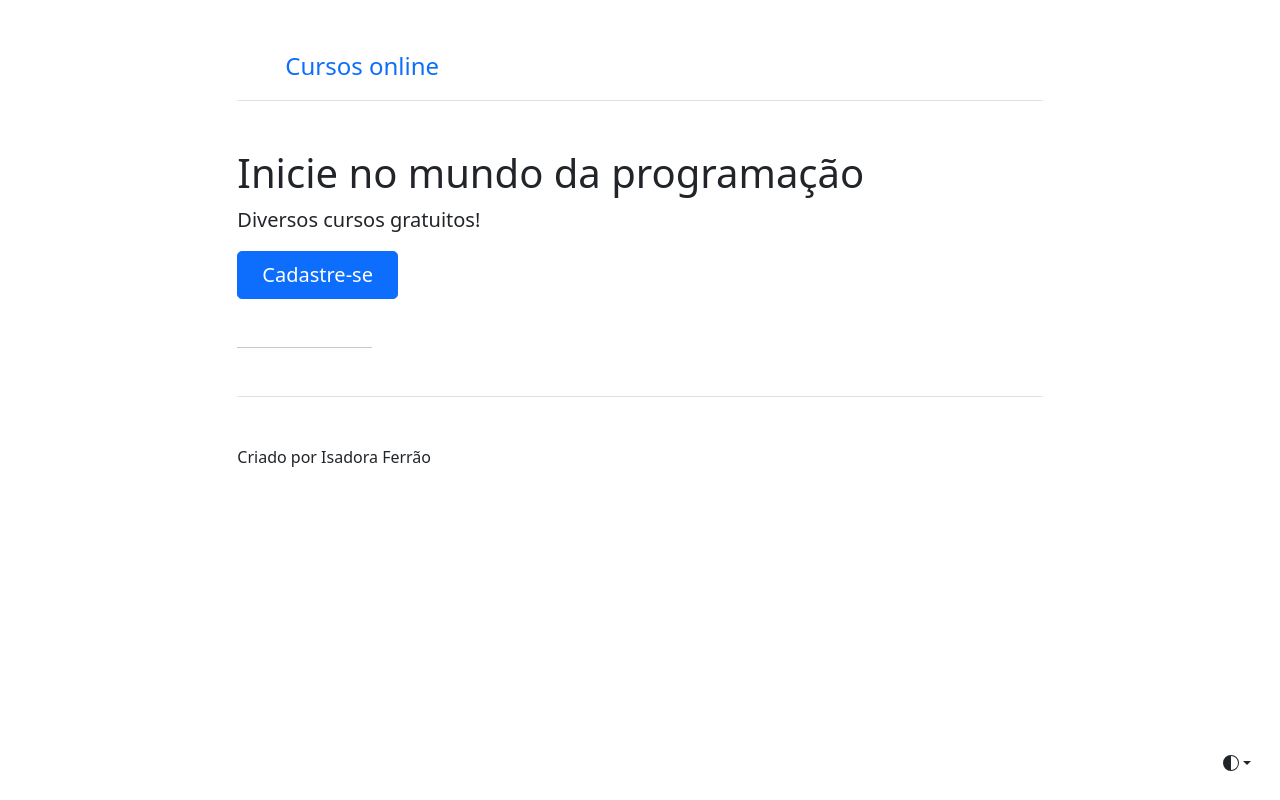
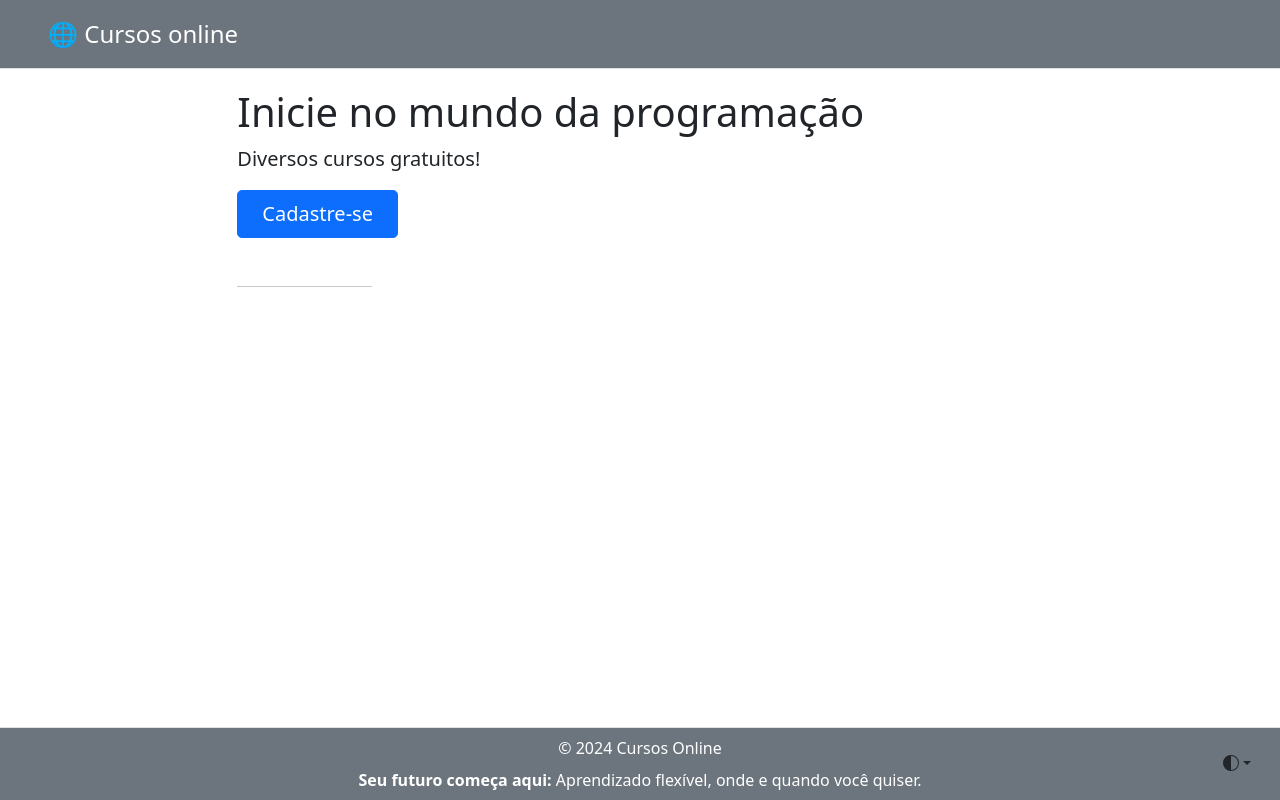
Before and after one commit to Ignacio-fabianamaria/django_web, a Django app: page / in a window 1280 px wide. Run offline with Django 5.2, Linux system fonts and the light colour scheme; some libraries are stand-ins or nearby versions.

Commit message:
update inicio template

```diff
--- a/cadastro_curso_womakers/base/templates/inicio.html
+++ b/cadastro_curso_womakers/base/templates/inicio.html
@@ -141,17 +141,16 @@
     </div>
 
 
-<div class="col-lg-8 mx-auto p-4 py-md-5">
-  <header class="d-flex align-items-center pb-3 mb-5 border-bottom">
-    <a href="/" class="d-flex align-items-center text-body-emphasis text-decoration-none">
+<div class="col-lg-8 mx-auto p-4 ">
+  <header class="d-flex align-items-center pt-3 pb-3 mb-5 border-bottom fixed-top bg-secondary">
+    <a href="/" class="d-flex align-items-center  text-decoration-none">
       <svg class="bi me-2" width="40" height="32"><use xlink:href="#bootstrap"/></svg>
-      <span class="fs-4">Cursos online</span>
+      <span class="fs-4 text-white">🌐 Cursos online</span>
     </a>
   </header>
-
-  <main>
+  <main class="pt-5">
     {% block principal %}
-    <h1 class="text-body-emphasis">Inicie no mundo da programação</h1>
+    <h1 class="text-body-emphasis pt-3">Inicie no mundo da programação</h1>
 
 
     <p class="fs-5 col-md-8">Diversos cursos gratuitos!</p>
@@ -163,14 +162,18 @@
     <hr class="col-3 col-md-2 mb-5">
     {% endblock %}
   </main>
-  <footer class="pt-5 my-5 text-body-secondary border-top">
-    Criado por Isadora Ferrão
-  </footer>
+  <footer class="p-2  text-body-secondary border-top fixed-bottom bg-secondary text-white">
+    <div class="container ">
+        <div class="text-center">
+            <span>&copy; 2024 Cursos Online</span>
+        </div>
+        <div class="text-center mt-2">
+            <span><strong>Seu futuro começa aqui:</strong> Aprendizado flexível, onde e quando você quiser.</span>
+        </div>
+    </div>
+</footer>
+
 </div>
-
-
   <script src="/static/bootstrap.bundle.min.js"></script>
-
-
   </body>
 </html>
--- a/cadastro_curso_womakers/base/views.py
+++ b/cadastro_curso_womakers/base/views.py
@@ -9,4 +9,4 @@ def inicio(request):
 
 
 def cadastro(request):
-    pass
+    return render(request, 'cadastro.html')
--- a/cadastro_curso_womakers/projeto_womakers/settings.py
+++ b/cadastro_curso_womakers/projeto_womakers/settings.py
@@ -38,6 +38,7 @@ INSTALLED_APPS = [
     'django.contrib.messages',
     'django.contrib.staticfiles',
     'base',
+    'bootstrap5'
 ]
 
 MIDDLEWARE = [
--- a/cadastro_curso_womakers/projeto_womakers/urls.py
+++ b/cadastro_curso_womakers/projeto_womakers/urls.py
@@ -16,9 +16,10 @@ Including another URLconf
 """
 from django.contrib import admin
 from django.urls import path
-from base.views import inicio
+from base.views import inicio, cadastro
 
 urlpatterns = [
     path('admin/', admin.site.urls),
-    path('', inicio)
+    path('', inicio),
+    path('cadastro/', cadastro)
 ]
```
